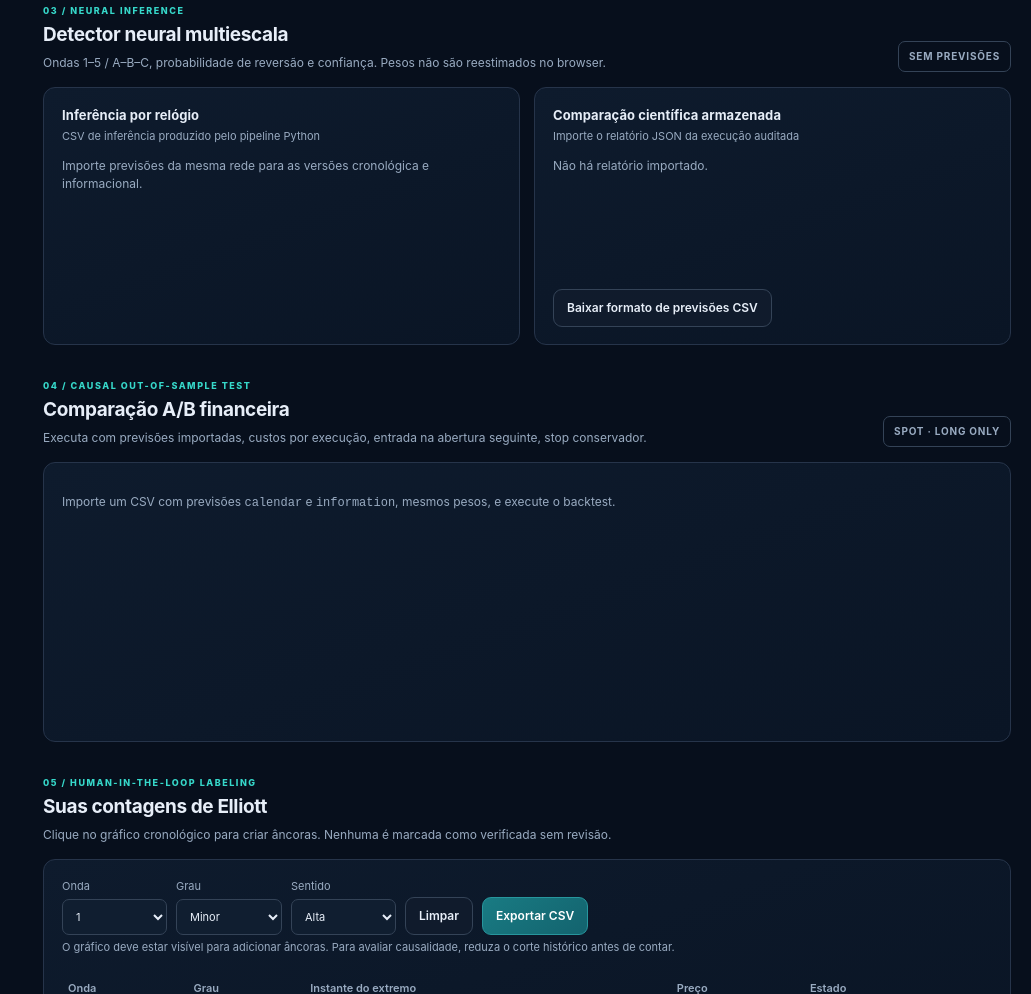
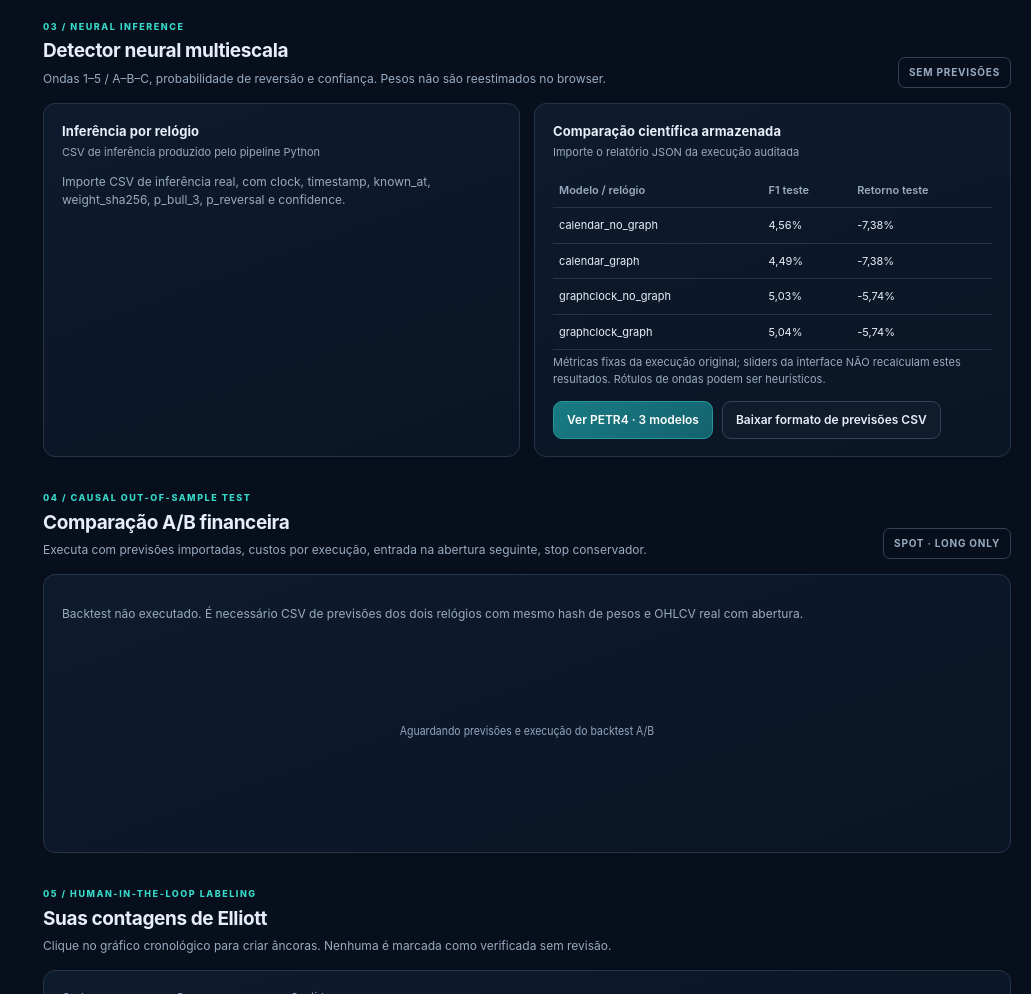
Before and after one commit to TheTRIBE-HighTECH/elliot_waves, a plain HTML site: page demo_output/dashboard.html in a window 1280 px wide. Shown: the part 1806-2800 px from the top of the page, without its empty margins (249-1280 px from the left). Drawn offline with Linux system fonts and the light colour scheme.

Commit message:
feat(dashboard): one-click PETR4 three-model benchmark panel

```diff
--- a/demo_output/dashboard.html
+++ b/demo_output/dashboard.html
@@ -166,7 +166,10 @@
       <div class="section-head"><div><div class="eyebrow">03 / NEURAL INFERENCE</div><h3>Detector neural multiescala</h3><p>Ondas 1–5 / A–B–C, probabilidade de reversão e confiança. Pesos não são reestimados no browser.</p></div><span class="tag" id="neuralStatus">SEM PREVISÕES</span></div>
       <div class="chart-grid">
         <article class="panel"><div class="panel-heading"><div><h4>Inferência por relógio</h4><p>CSV de inferência produzido pelo pipeline Python</p></div></div><div id="neuralOutputs" class="neural-outputs"><p class="empty-text">Importe previsões da mesma rede para as versões cronológica e informacional.</p></div></article>
-        <article class="panel"><div class="panel-heading"><div><h4>Comparação científica armazenada</h4><p>Importe o relatório JSON da execução auditada</p></div></div><div id="reportSummary" class="report-summary"><p class="empty-text">Não há relatório importado.</p></div><button id="downloadExampleSchema" class="btn btn-subtle" type="button">Baixar formato de previsões CSV</button></article>
+        <article class="panel"><div class="panel-heading"><div><h4>Comparação científica armazenada</h4><p>Importe o relatório JSON da execução auditada</p></div></div><div id="reportSummary" class="report-summary"><p class="empty-text">Não há relatório importado.</p></div><div class="annotation-controls">
+        <button id="loadPetr4Report" class="btn btn-primary" type="button">Ver PETR4 · 3 modelos</button>
+        <button id="downloadExampleSchema" class="btn btn-subtle" type="button">Baixar formato de previsões CSV</button>
+      </div></article>
       </div>
     </section>
     <section class="section" id="sec-backtest">
```
